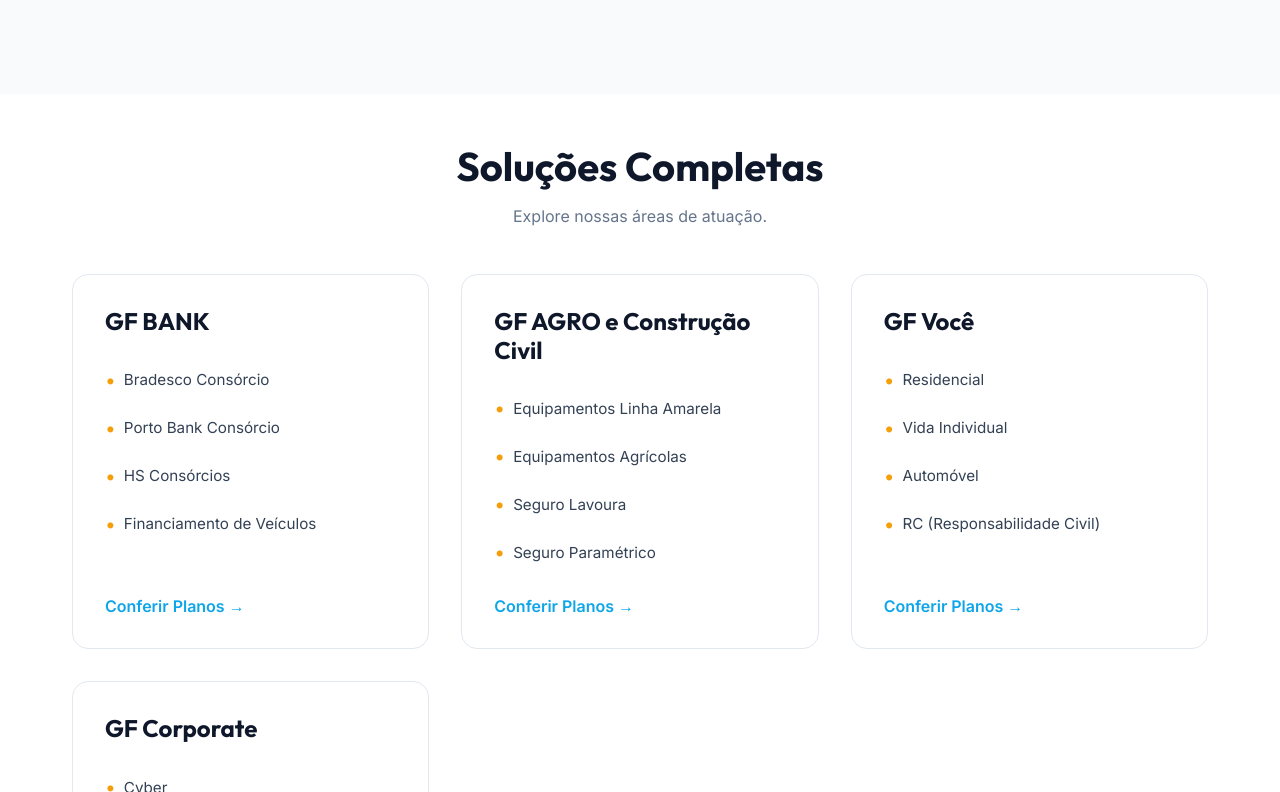
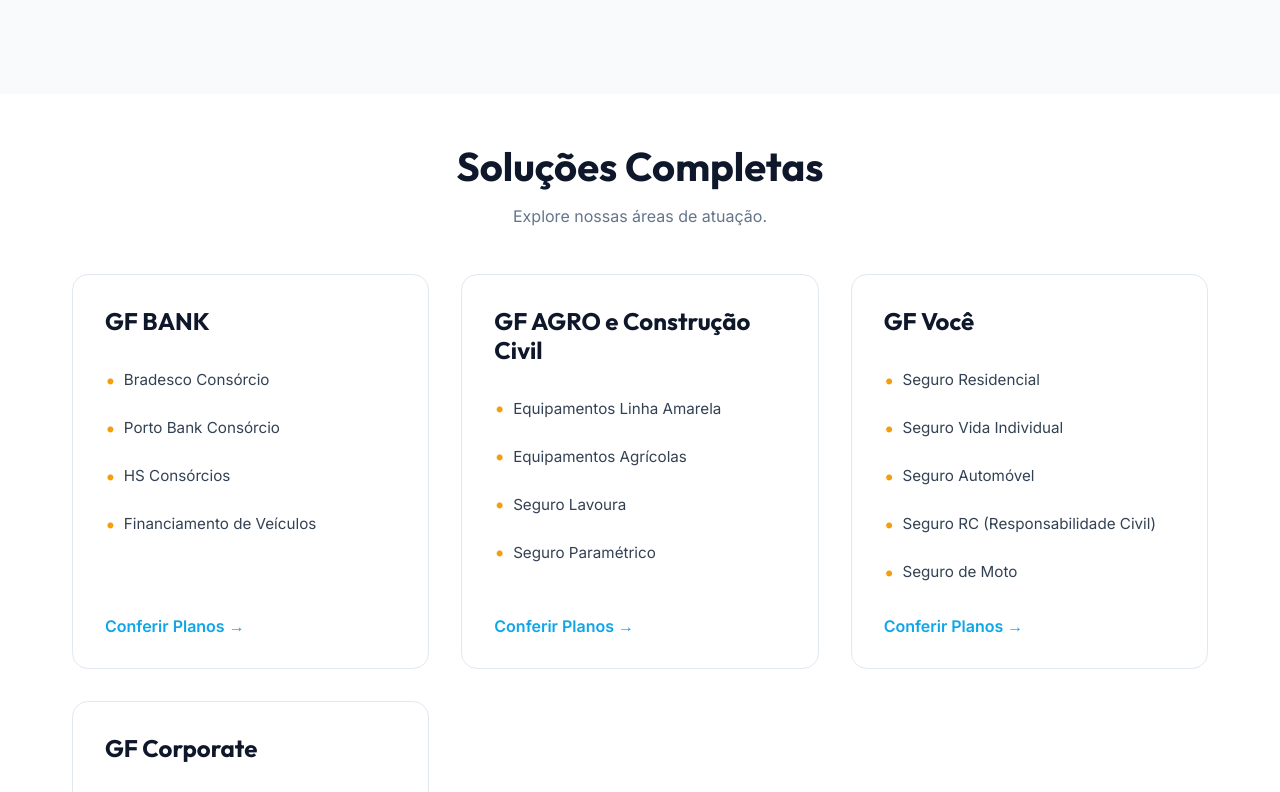
Before and after one commit to romuloprcoficial-debug/gfb, a Next.js app: page / in a window 1280 px wide. Shown: the part 1378-2170 px from the top of the page. Built offline with nearby package versions, Linux system fonts and the light colour scheme.

Commit message:
Itens GF Você

```diff
--- a/src/components/ui/VerticalCard.tsx
+++ b/src/components/ui/VerticalCard.tsx
@@ -68,7 +68,17 @@
                             minHeight: '2.5rem',
                             gap: '0.5rem'
                         }}>
-                            {isBradesco ? (
+                            {product.link ? (
+                                <a
+                                    href={product.link}
+                                    target="_blank"
+                                    rel="noopener noreferrer"
+                                    style={{ display: 'flex', alignItems: 'center', gap: '0.5rem', width: '100%', color: 'inherit', textDecoration: 'none' }}
+                                    onClick={(e) => e.stopPropagation()}
+                                >
+                                    <Content />
+                                </a>
+                            ) : isBradesco ? (
                                 <Link
                                     href="/gf-bank/bradesco-consorcio"
                                     style={{ display: 'flex', alignItems: 'center', gap: '0.5rem', width: '100%', color: 'inherit', textDecoration: 'none' }}
--- a/src/lib/data.ts
+++ b/src/lib/data.ts
@@ -3,6 +3,7 @@
     title: string;
     description?: string;
     logo?: string;
+    link?: string;
 };
 
 export type Vertical = {
@@ -48,10 +49,15 @@
         description: 'Segurança e bem-estar para você e sua família.',
         heroImage: '/images/voce-hero.jpg',
         products: [
-            { id: 'residencial', title: 'Residencial' },
-            { id: 'vida-individual', title: 'Vida Individual' },
-            { id: 'automovel', title: 'Automóvel' },
-            { id: 'rc-pf', title: 'RC (Responsabilidade Civil)' },
+            { id: 'residencial', title: 'Seguro Residencial' },
+            { id: 'vida-individual', title: 'Seguro Vida Individual' },
+            { id: 'automovel', title: 'Seguro Automóvel' },
+            { id: 'rc-pf', title: 'Seguro RC (Responsabilidade Civil)' },
+            {
+                id: 'seguro-moto',
+                title: 'Seguro de Moto',
+                link: 'https://www.corretor-online.com.br/canalcliente/index.htm?Pw=M2JtQkY2bWdLc2NQVHk3cFA4MkRIdz09'
+            },
         ],
     },
     'gf-corporate': {
```
